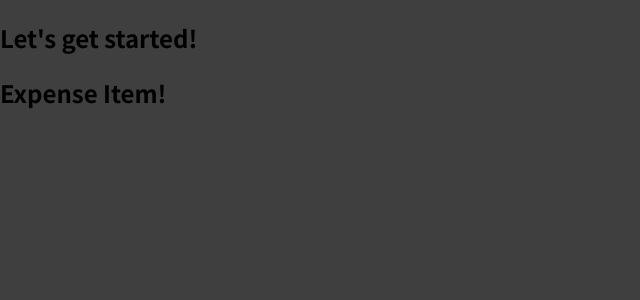
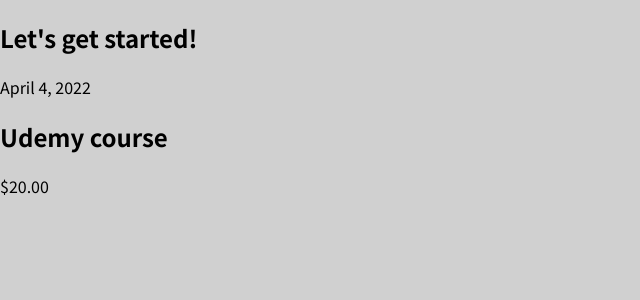
Before and after one commit to marina-cerame/react-complete-guide, a JavaScript app in the folder 01-starting-setup/: page / in a window 1280 px wide. Shown: the top 300 px of the page, without its empty margins (0-640 px from the left). Built offline with nearby package versions, Linux system fonts and the light colour scheme.

Commit message:
[34] Expand ExpenseItem component
Also change background color because it was bugging me

```diff
--- a/01-starting-setup/src/components/ExpenseItem/ExpenseItem.js
+++ b/01-starting-setup/src/components/ExpenseItem/ExpenseItem.js
@@ -1,5 +1,13 @@
 function ExpenseItem() {
-  return <h2>Expense Item!</h2>;
+  return (
+    <div>
+      <div>April 4, 2022</div>
+      <div>
+        <h2>Udemy course</h2>
+        <div>$20.00</div>
+      </div>
+    </div>
+  );
 }
 
 export default ExpenseItem;
--- a/01-starting-setup/src/index.css
+++ b/01-starting-setup/src/index.css
@@ -10,5 +10,5 @@
 
 body {
   margin: 0;
-  background-color: #3f3f3f;
+  background-color: #d0d0d0;
 }
```
